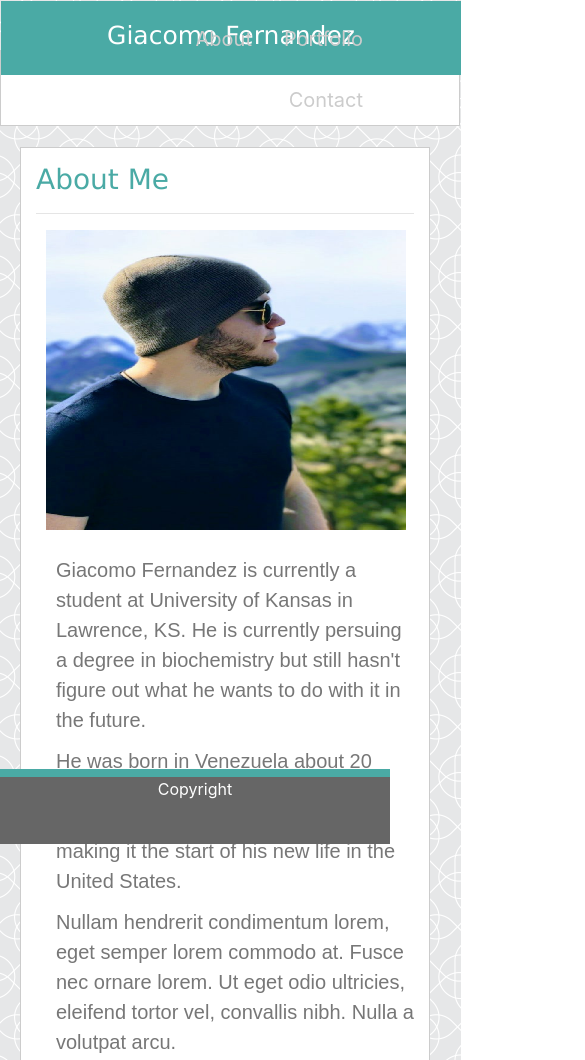
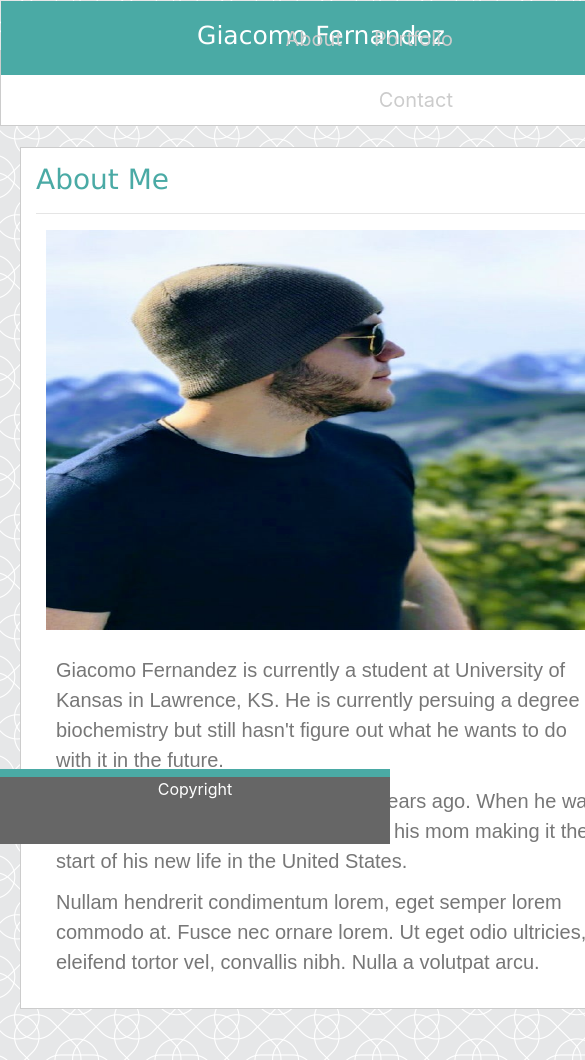
Before and after one commit to Giacomo2398/Bootsrap-Portfolio, a plain HTML site: page index.html in a window 390 px wide. Shown: the top 1060 px of the page, 585 px wide, since content can reach past the window. Drawn offline with nearby package versions, Linux system fonts and the light colour scheme.

Commit message:
Final CSS touches

```diff
--- a/assets/css/style.css
+++ b/assets/css/style.css
@@ -175,14 +175,14 @@ p {
 
 }
 
-@media screen and (max-width:460px) {
+@media screen and (max-width:640px) {
     body {
         width:460px;
     }
 
     h2 {
         position:relative;
-        width:460px;
+        width:640px;
         margin-left:0px;
         bottom:50px;
         left:-15px;
@@ -192,27 +192,27 @@ p {
     .page-header {
         position: relative;
         top:50px;
-        width:460px;
+        width:640px;
         margin-bottom: 50px;
 
     }
 
     .nav {
         position:absolute;
-        right:50px;
+        right:140px;
         bottom:12px;
     }
 
     .img {
         margin-left:10px;
         margin-bottom:25px;
-        width:360px;
-        height: 300px;
+        width:540px;
+        height: 400px;
     }
 
     .middle {
         margin-bottom:100px;
-        width:410px;
+        width:600px;
     }
 
     .text {
@@ -220,13 +220,12 @@ p {
     }
 
     .middlep {
-        width:410px;
-        height: 1280px;
+        width:600px;
 
     }
 
     .middlec {
-        width:420px;
+        width:600px;
     }
 
 }
```
